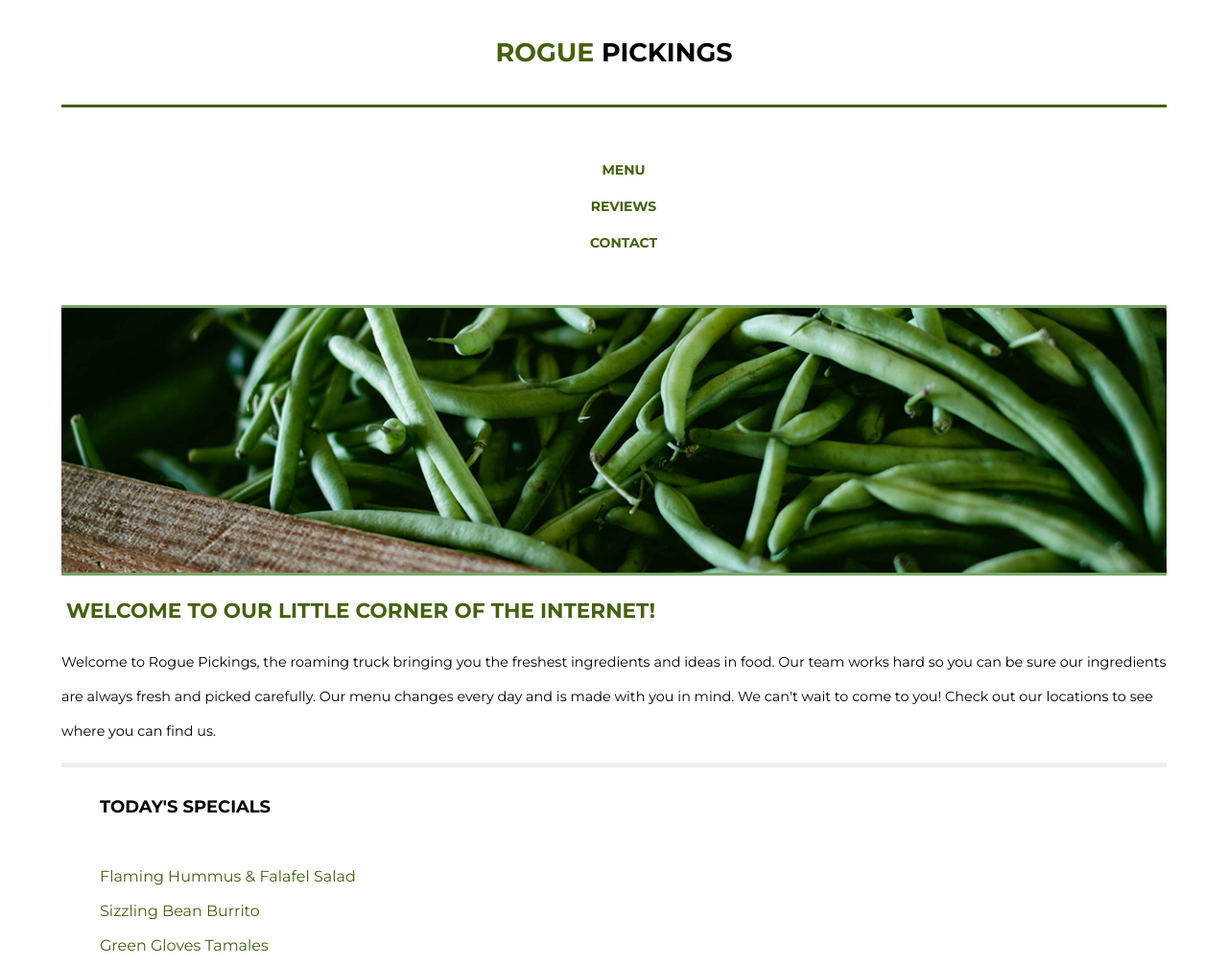
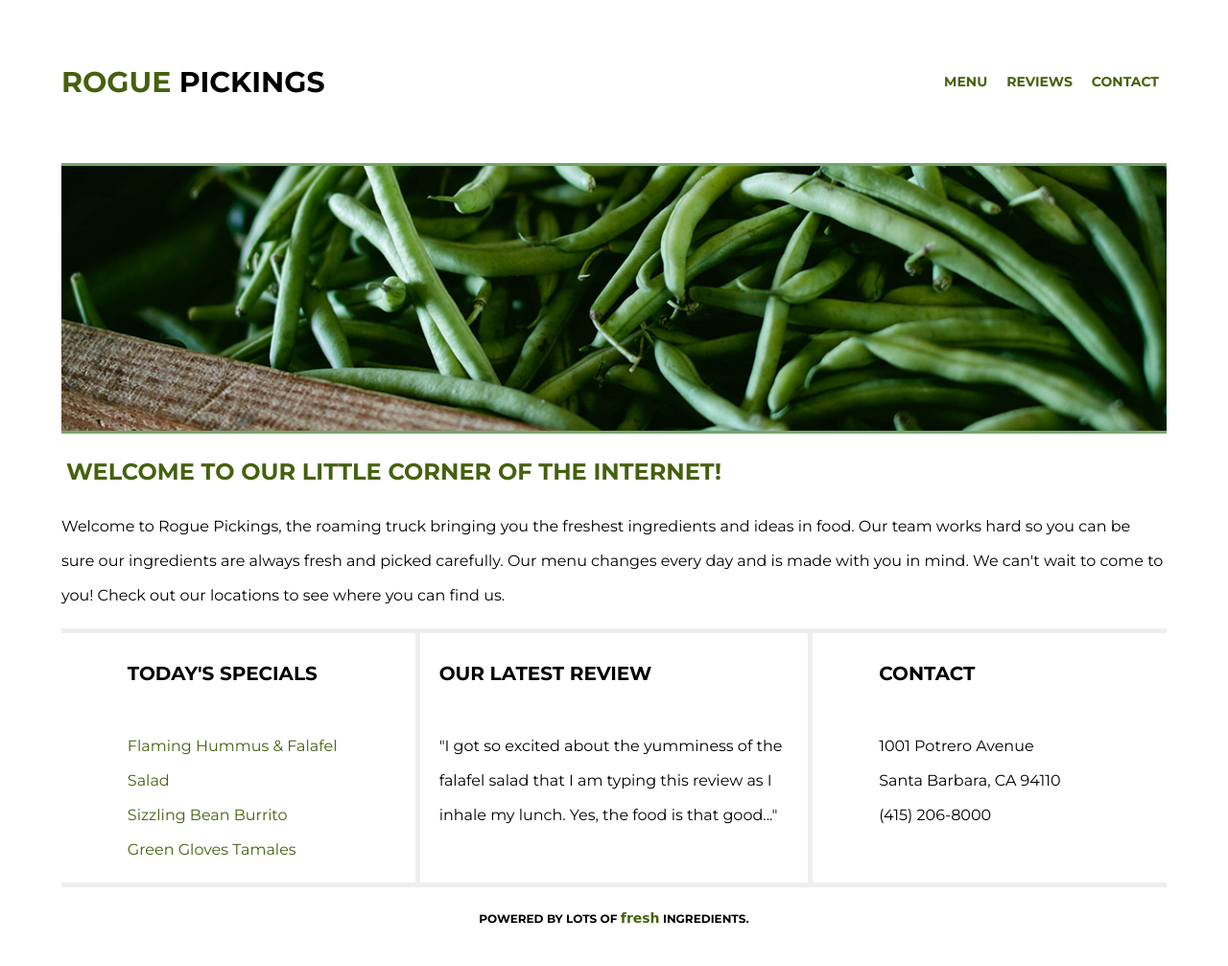
Before and after one commit to Megaflip/coding-responsive-rogue-pickings-01-starter-code, a plain HTML site: page index.html in a window 1280 px wide. Shown: the top 1007 px of the page at 96% size. After the commit the page ends 981 px from the top, so only its background shows below. Drawn offline with Linux system fonts and the light colour scheme; a web font is replaced by a local one.

Commit message:
Added media queries for tablet and desktop

```diff
--- a/css/main.css
+++ b/css/main.css
@@ -184,11 +184,55 @@ footer span {
 /*---------- TABLET ----------*/
 @media all and (min-width: 768px) {
 	/* Tablet styles here 768px and lower */
+	.bottom-section .content-wrapper {
+		justify-content: space-evenly;
+		flex-direction: row;
+	}
+
+	.section-one {
+		width: 27%;
+	}
+
+	.section-two {
+		width: 36%;
+		border-left: 5px solid #EEE;
+		border-right: 5px solid #EEE;
+		border-top: none;
+		border-bottom: none;
+		padding: 0 20px;
+	}
+
+	.section-three {
+		width: 27%;
 
 	}
 
 /*---------- Desktops ----------*/
-@media (min-width:1200px) {
+@media all and (min-width:1200px) {
 	/* Desktop styles here 1200px and lower */
 
 	}
+	body {
+		font-size: 1em;
+	}
+
+	header .content-wrapper {
+		justify-content:space-between;
+		align-items: center;
+		padding: 20px 0;
+	}
+
+	header h1 {
+		width:30%;
+		padding:0;
+		border-bottom:none;
+		text-align:left;
+	}
+	header nav {
+		width: 21%;
+	}
+
+	header nav ul {
+		display: flex; /*** this made the nav go in a row ****/
+		justify-content: space-between;  /*** this made the nav go in a row ****/
+	}
```
